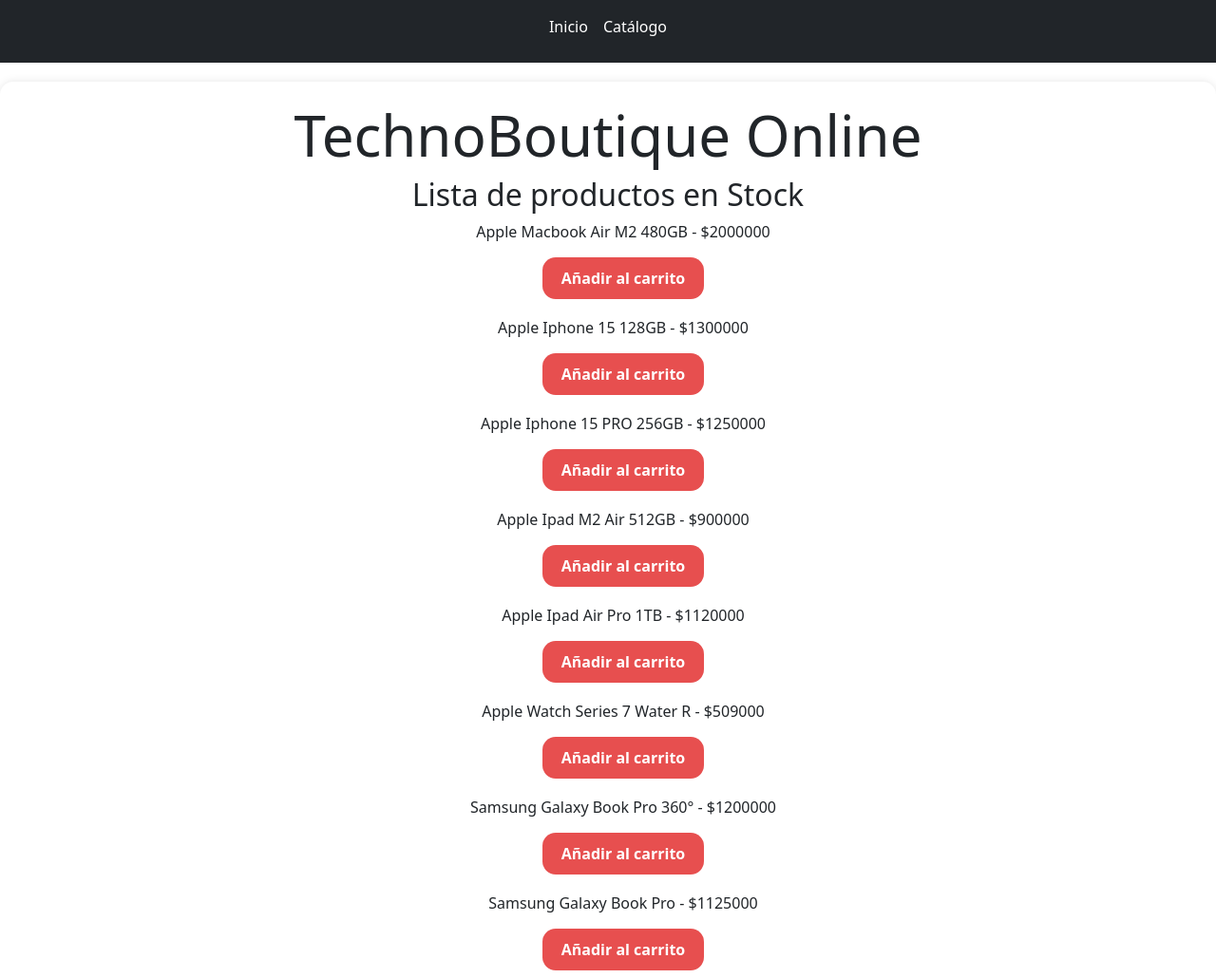
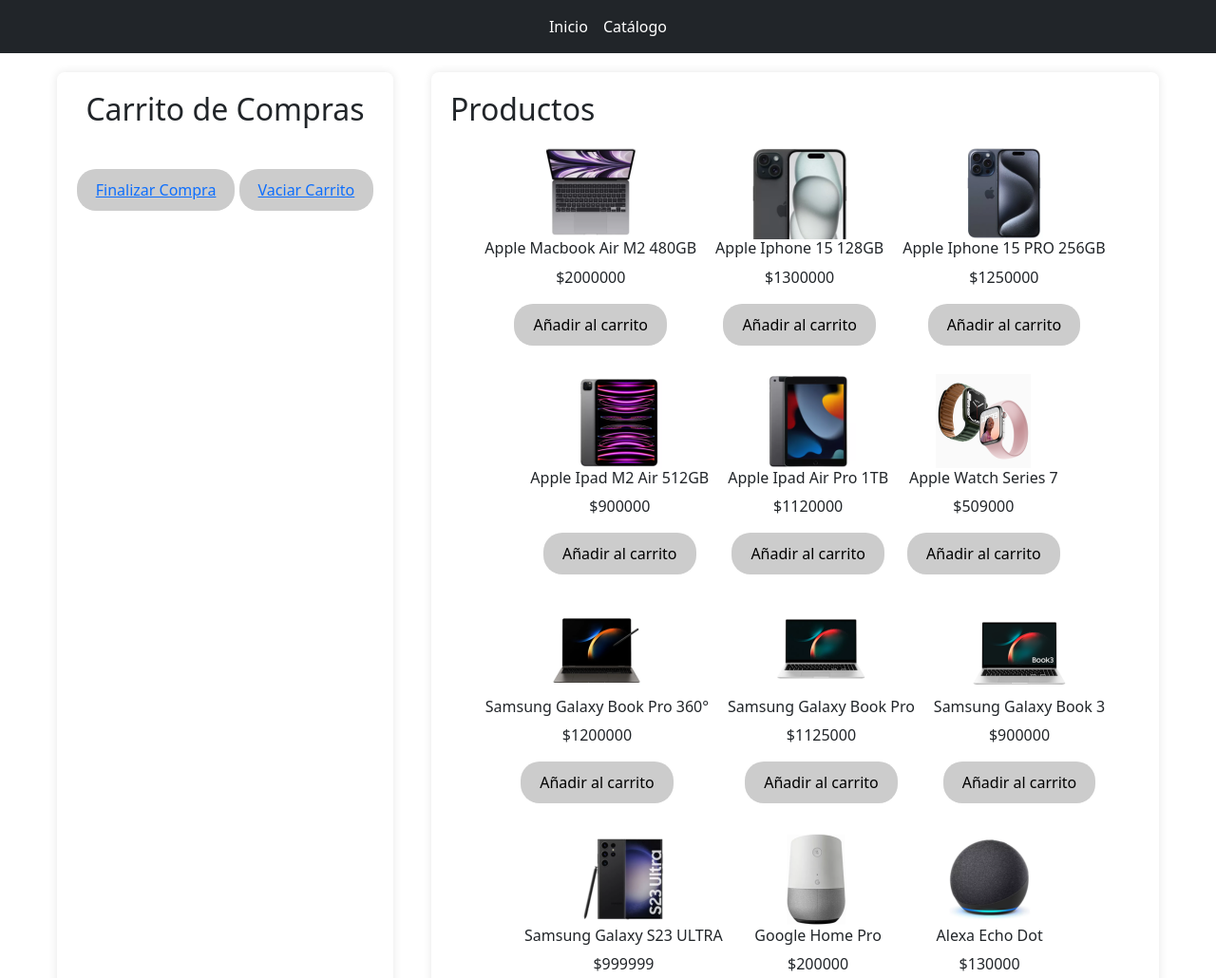
Before and after one commit to lombardofer/PreEntrega1-JS-LombardoF, a plain HTML site: page paginas/catalogo.html in a window 1280 px wide. Shown: the top 1030 px of the page at 95% size. Drawn offline with nearby package versions, Linux system fonts and the light colour scheme.

Commit message:
Add files via upload

```diff
--- a/css/style.css
+++ b/css/style.css
@@ -1,63 +1,85 @@
-
 body {
-    font-family: 'Raleway', sans-serif !important;
-    margin: 0;
-    padding: 0;
+  font-family: 'Roboto', sans-serif;
+  font-weight: 400;
+  text-align: center;
+  margin: 0;
+  padding: 0;
+  background-color: #f5f5f5;
 }
 
-.container {
-    max-width: 600px;
-    margin: 20px auto;
-    padding: 20px;
-    border: 1px solid #ccc;
-    border-radius: 5px;
-    background-color: #fff;
+.contenedor {
+  display: flex;
+  justify-content: space-between;
+  max-width: 1200px;
+  margin: 0 auto;
 }
 
-
-#app {
-    max-width: 800px;
-    margin: 20px auto;
-    text-align: center;
+.carrito {
+  width: 30%;
+  display: flex;
+  flex-direction: column;
+  align-items: center;
 }
 
-h1 {
-    color: #000000;
-    font-weight: 600;
-    font-size: 50px;
+.productos {
+  width: 65%;
 }
 
-#productos, #carrito {
-    display: inline-block;
-    width: 48%;
-    vertical-align: top;
-    margin-top: 20px;
+.carrito, .productos {
+  margin: 20px;
+  padding: 20px;
+  background-color: #fff;
+  border-radius: 8px;
+  box-shadow: 0 0 10px rgba(0, 0, 0, 0.1);
 }
 
-ul {
-    list-style-type: none;
-    padding: 0;
+#lista-productos {
+  display: flex;
+  flex-wrap: wrap;
+  justify-content: center;
 }
 
-li {
-    margin: 10px 0;
+.lista-flex {
+  list-style: none;
+  padding: 0;
+  display: flex;
+  flex-wrap: wrap;
+}
+
+.lista-flex li {
+  margin: 10px;
+  display: flex;
+  flex-direction: column;
+  align-items: center;
+  text-align: center;
+}
+
+.lista-flex li > div {
+  margin-bottom: 10px;
+}
+
+.botones-carrito {
+  margin-top: 20px;
+}
+
+button img {
+  vertical-align: middle;
+  margin-right: 5px;
 }
 
 button {
-    padding: 10px;
-    background-color: #fc2e2e !important;
-    color: white !important;
-    border: none;
-    border-radius: 5px;
-    cursor: pointer;
-    margin-top: 15px;
-}
-
-button a {
-    color: white !important;
-    text-decoration: none;
+  font-family: 'Roboto', sans-serif;
+  font-weight: 400;
+  padding: 10px 20px;
+  font-size: 16px;
+  cursor: pointer;
+  background-color: #ccc;
+  color: #000;
+  border: none;
+  border-radius: 20px !important;
+  transition: background-color 0.3s ease;
 }
 
 button:hover {
-    background-color: #a04545;
+  background-color: #bbb;
 }
--- a/index.js
+++ b/index.js
@@ -1,26 +1,39 @@
 const productos = [
-    { id: 1, nombre: 'Apple Macbook Air M2 480GB', precio: 2000000 },
-    { id: 2, nombre: 'Apple Iphone 15 128GB', precio: 1300000 },
-    { id: 3, nombre: 'Apple Iphone 15 PRO 256GB', precio: 1250000 },
-    { id: 4, nombre: 'Apple Ipad M2 Air 512GB', precio: 900000 },
-    { id: 5, nombre: 'Apple Ipad Air Pro 1TB', precio: 1120000 },
-    { id: 6, nombre: 'Apple Watch Series 7 Water R', precio: 509000 },
-    { id: 7, nombre: 'Samsung Galaxy Book Pro 360°', precio: 1200000 },
-    { id: 8, nombre: 'Samsung Galaxy Book Pro', precio: 1125000 },
-    { id: 9, nombre: 'Samsung Galaxy Book', precio: 900000 },
-    { id: 10, nombre: 'Samsung Galaxy S23 ULTRA', precio: 999999 },
+  { id: 1, nombre: 'Apple Macbook Air M2 480GB', precio: 2000000, imagen: '../img/producto1.png' },
+  { id: 2, nombre: 'Apple Iphone 15 128GB', precio: 1300000, imagen: '../img/producto3.png' },
+  { id: 3, nombre: 'Apple Iphone 15 PRO 256GB', precio: 1250000, imagen: '../img/producto2.png' },
+  { id: 4, nombre: 'Apple Ipad M2 Air 512GB', precio: 900000, imagen: '../img/producto4.png' },
+  { id: 5, nombre: 'Apple Ipad Air Pro 1TB', precio: 1120000, imagen: '../img/producto5.png' },
+  { id: 6, nombre: 'Apple Watch Series 7', precio: 509000, imagen: '../img/producto6.png' },
+  { id: 7, nombre: 'Samsung Galaxy Book Pro 360°', precio: 1200000, imagen: '../img/producto7.png' },
+  { id: 8, nombre: 'Samsung Galaxy Book Pro', precio: 1125000, imagen: '../img/producto8.png' },
+  { id: 9, nombre: 'Samsung Galaxy Book 3', precio: 900000, imagen: '../img/producto10.png' },
+  { id: 10, nombre: 'Samsung Galaxy S23 ULTRA', precio: 999999, imagen: '../img/producto9.png' },
+  { id: 11, nombre: 'Google Home Pro', precio: 200000, imagen: '../img/producto11.png' },
+  { id: 12, nombre: 'Alexa Echo Dot', precio: 130000, imagen: '../img/producto13.png' },
+  { id: 13, nombre: 'JBL GO 3 SPEAKER', precio: 50000, imagen: '../img/producto12.png' },
+  { id: 14, nombre: 'Apple Airpods 2dn Gen', precio: 900000, imagen: '../img/producto14.png' },
+
 ];
 
 document.addEventListener('DOMContentLoaded', () => {
   const listaProductos = document.getElementById('lista-productos');
   productos.forEach(producto => {
     const li = document.createElement('li');
-      li.innerHTML = `<div>${producto.nombre} - $${producto.precio}</div><button onclick="agregarAlCarrito(${producto.id})">Añadir al carrito</button>`;
+    li.innerHTML = `
+      <div>
+        <img src="${producto.imagen}" alt="${producto.nombre}" widht="100px" height="100px">
+        <h6>${producto.nombre}</h3>
+        <p>$${producto.precio}</p>
+        <button onclick="agregarAlCarrito(${producto.id})">Añadir al carrito</button>
+      </div>`;
     listaProductos.appendChild(li);
   });
 
 cargarCarrito();
+
 });
+
 
   function agregarAlCarrito(idProducto) {
     let carrito = obtenerCarrito();
--- a/paginas/catalogo.html
+++ b/paginas/catalogo.html
@@ -4,7 +4,7 @@
   <meta charset="UTF-8">
   <meta name="viewport" content="width=device-width, initial-scale=1.0">
   <title>Simulador ECOMMERCE | PRIMERA PREENTREGA | CODERHOUSE | VENTA DE PRODUCTOS TECNOLÓGICOS</title>
-  <link rel="stylesheet" href="../css/styles.css">
+  <link rel="stylesheet" href="../css/style.css">
   <link href="https://cdn.jsdelivr.net/npm/bootstrap@5.3.2/dist/css/bootstrap.min.css" rel="stylesheet" integrity="sha384-T3c6CoIi6uLrA9TneNEoa7RxnatzjcDSCmG1MXxSR1GAsXEV/Dwwykc2MPK8M2HN" crossorigin="anonymous">
   <script src="https://cdn.jsdelivr.net/npm/bootstrap@5.3.2/dist/js/bootstrap.bundle.min.js" integrity="sha384-C6RzsynM9kWDrMNeT87bh95OGNyZPhcTNXj1NW7RuBCsyN/o0jlpcV8Qyq46cDfL" crossorigin="anonymous"></script>
 </head>
@@ -32,24 +32,22 @@
   </header>
 
   <main>
-    <div id="productos">
-      <h1>TechnoBoutique Online</h1>
-      <h2>Lista de productos en Stock</h2>
-      <ul id="lista-productos"></ul>
+
+    <div class="contenedor">
+      <div class="carrito" id="carrito">
+        <h2>Carrito de Compras</h2>
+        <ul id="lista-carrito"></ul>
+        <div class="botones-carrito">
+          <button onclick="finalizarCompra()"><a href="./purchase.html">Finalizar Compra</a></button>
+          <button onclick="vaciarCarrito()"><a href="#">Vaciar Carrito</a></button>
+        </div>
+      </div>
+
+      <div class="productos">
+        <h2>Productos</h2>
+        <ul id="lista-productos" class="lista-flex"></ul>
+      </div>
     </div>
-
-    <button onclick="verCarrito()">
-      <img src="../img/cart-icon.png" alt="Carrito" width="20" height="20">
-      Ver Carrito
-    </button>
-
-    <button onclick="vaciarCarrito()">Vaciar Carrito</button>
-
-    <div id="carrito" style="display: none;">
-      <h2>Carrito de Compras</h2>
-      <ul id="lista-carrito"></ul>
-    </div>
-  </main>
 
   <footer>
     <div class="d-flex flex-column flex-sm-row justify-content-center py-4 my-4 border-top">
```
Also changed, not shown: index.html (+3 -3 lines), paginas/purchase.html (added, +20 -0 lines), img/producto1.png (added), img/producto10.png (added), img/producto11.png (added), img/producto12.png (added), img/producto13.png (added), img/producto14.png (added), img/producto2.png (added), img/producto3.png (added), img/producto4.png (added), img/producto5.png (added), img/producto6.png (added), img/producto7.png (added), 2 more files. Lines whose indentation alone changed are shown as unchanged.
